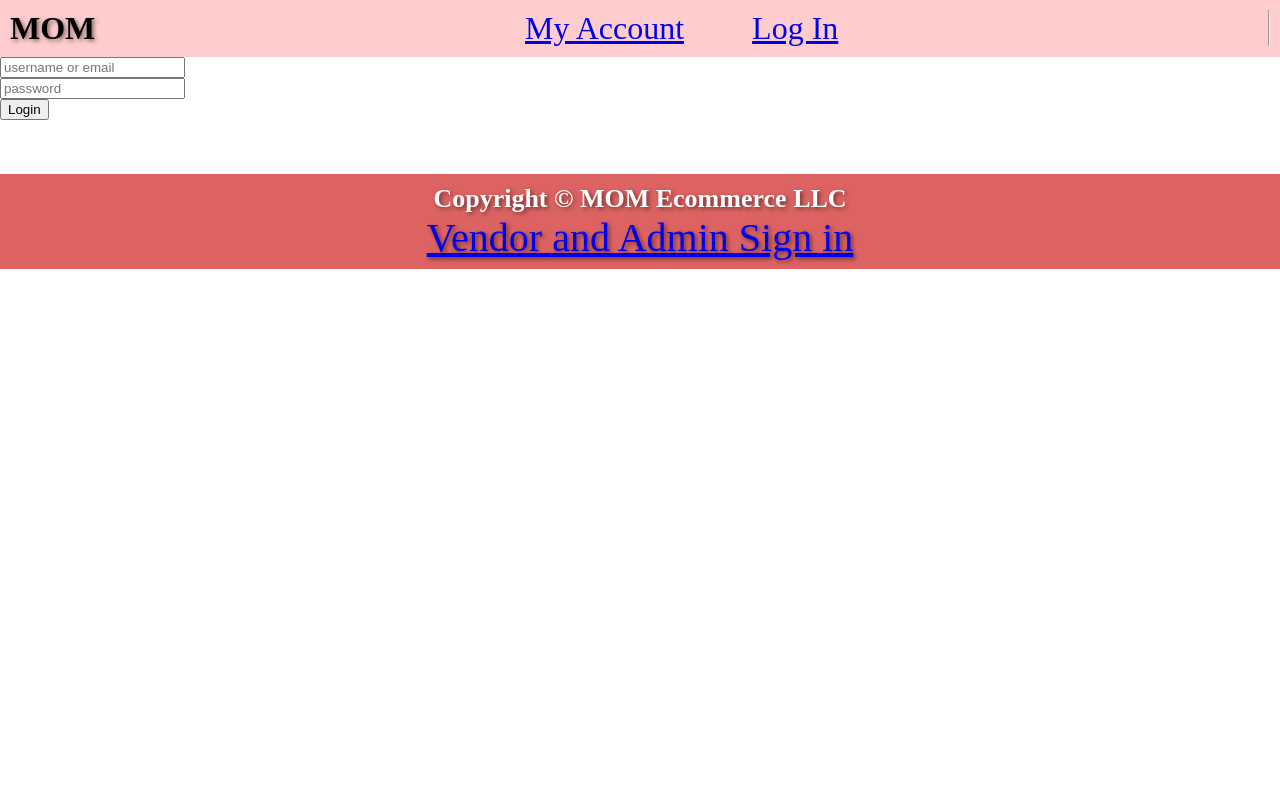
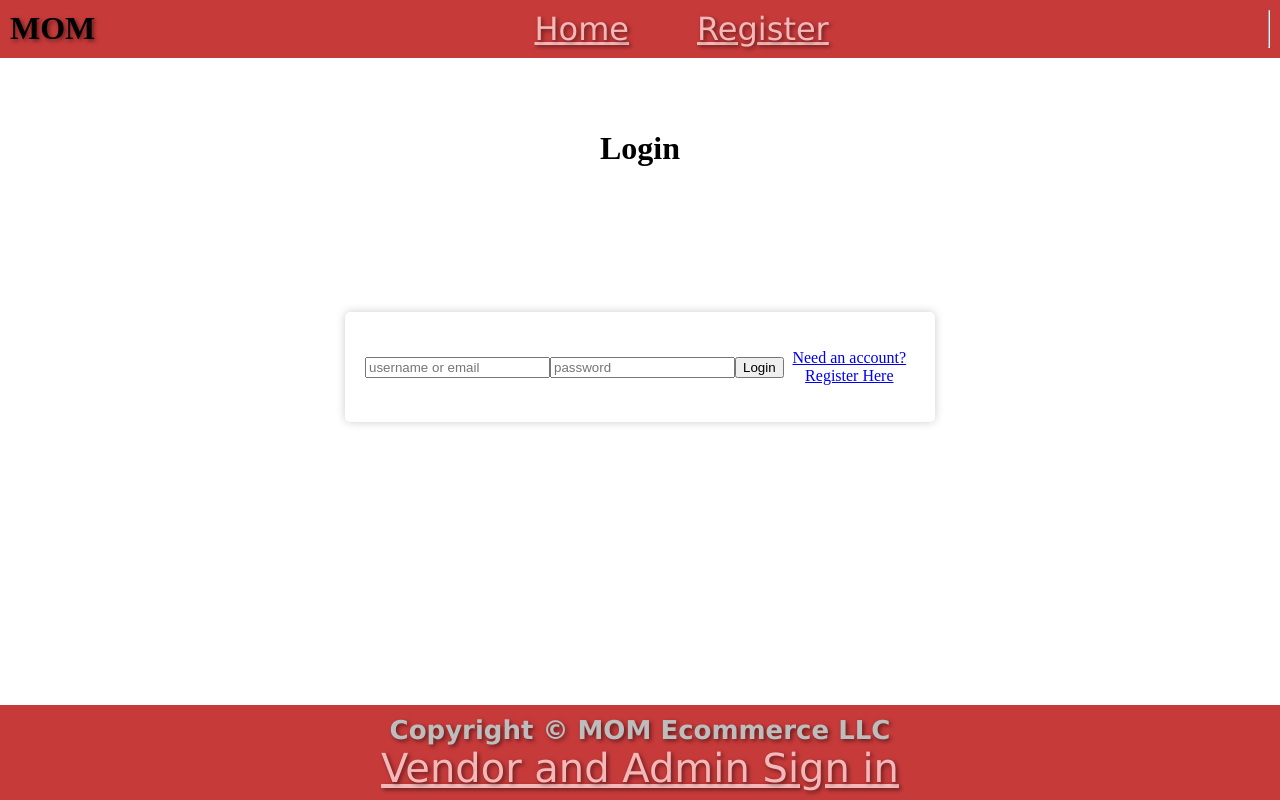
Before and after one commit to PeytonMeyer23/180-Final, a Flask app: page /login in a window 1280 px wide. Run offline with Flask 3, Linux system fonts and the light colour scheme.

Commit message:
CSS work
yea

```diff
--- a/app.py
+++ b/app.py
@@ -64,7 +64,7 @@ def create_account():
             {'name': name, 'username': username, 'email': email, 'password': hashed_password, 'accountType': accountType})
 
         conn.commit()
-        return redirect(url_for("/"))
+        return redirect(url_for("login"))
     else:
         return render_template("register.html")
 
@@ -85,9 +85,9 @@ def login():
             session['username_or_email'] = username_or_email
             session['role'] = role
             if role == 'vendor':
-                return redirect(url_for("chat"))
+                return redirect(url_for("home"))
             elif role == 'user':
-                return redirect(url_for("chat"))
+                return redirect(url_for("home"))
             elif role == 'admin':
                 return redirect(url_for("products"))
         else:
@@ -100,7 +100,7 @@ def login():
 def signout():
     if request.method == 'POST':
         session.clear()
-        return redirect('login')
+        return redirect('signout')
 
 
 @app.route('/products', methods=['GET', 'POST'])
@@ -325,7 +325,9 @@ def delete_boats():
     else:
         return flask.render_template("delete_test.html")
 
-
+@app.route('/home')
+def home():
+    return render_template("home.html")
 
 # @app.route('/info', methods=["GET"])
 # def account_info():
--- a/static/style.css
+++ b/static/style.css
@@ -19,17 +19,67 @@
     color: rgb(255, 224, 224);
   }
 
+  .registerbody {
+    display: flex;
+    justify-content: center;
+    align-items: center;
+    height: 50vh;
+  }
+
+  .registerbody form {
+    display: block;
+    justify-content: center;
+    align-items: center;
+    height: 200px;
+    width: 350px;
+
+    border: 5px solid #FFC0PB;
+    border-radius: 5px;
+    padding: 20px;
+    box-shadow: 0px 0px 10px rgba(0, 0, 0, 0.2);
+
+  }
+
+  .loginbody {
+    display: flex;
+    justify-content: center;
+    align-items: center;
+    height: 50vh;
+  }
+
+  .loginbody form {
+    display: flex;
+    justify-content: center;
+    align-items: center;
+    height: 70px;
+    width: 550px;
+    border: 5px solid #FFC0PB;
+    border-radius: 5px;
+    padding: 20px;
+    box-shadow: 0px 0px 10px rgba(0, 0, 0, 0.2);
+  }
+  .body form {
+    display: flex;
+    justify-content: center;
+    align-items: center;
+    height: 70px;
+    width: 550px;
+    border: 5px solid #FFC0PB;
+    border-radius: 5px;
+    padding: 20px;
+    box-shadow: 0px 0px 10px rgba(0, 0, 0, 0.2);
+  }
 
 
   .footer {
     padding-top: 10px ;
     padding-bottom: 10px ;
     color: white;
-    background: #c700009c;
+    background: #c73a3a;
     font-size: small;
     height: 75px;
     display: inline-block;
-    position: relative;
+    position: absolute;
     width: 100%;
   }
 
@@ -41,14 +91,24 @@
 
   header h1 {
     text-shadow: 2px 2px 4px rgba(0, 0, 0, 0.5);
+
+
   }
-
+  header a {
+    text-shadow: 2px 2px 4px rgba(0, 0, 0, 0.5);
+    color: #f5b8b8;
+    font-family: 'Lucida Sans', 'Lucida Sans Regular', 'Lucida Grande', 'Lucida Sans Unicode', Geneva, Verdana, sans-serif;
+  }
   footer h1 {
     text-shadow: 2px 2px 4px rgba(0, 0, 0, 0.5);
+    color: #bdbdbd;
+    font-family: 'Lucida Sans', 'Lucida Sans Regular', 'Lucida Grande', 'Lucida Sans Unicode', Geneva, Verdana, sans-serif;
   }
 
   footer a {
     text-shadow: 2px 2px 4px rgba(0, 0, 0, 0.5);
+    color: #f5b8b8;
+    font-family: 'Lucida Sans', 'Lucida Sans Regular', 'Lucida Grande', 'Lucida Sans Unicode', Geneva, Verdana, sans-serif;
   }
 
   .footer__admin-signin {
@@ -324,7 +384,7 @@ header{
     display: flex;
     flex-direction: row;
     justify-content: space-between;
-    background-color: rgb(255, 205, 205);
+    background: #c73a3a;
     padding: 10px;
 }
 
--- a/templates/account_info.html
+++ b/templates/account_info.html
@@ -17,7 +17,7 @@
 {% block body %}
  <center><h3>Account Info</h3></center>
 
-
+<br><br>
 <div class="account_info">
     <h2>Username: {{ user[0] }}</h2>
     <br>
--- a/templates/base.html
+++ b/templates/base.html
@@ -22,7 +22,7 @@
           <div class="footeraddr">
             <h1>Copyright © MOM Ecommerce LLC</h1>
           </div>
-          {% block a %}<a href="/login.html" class="footer__admin-signin">Vendor and Admin Sign in</a>{% endblock %}
+          {% block a %}<a href="/login" class="footer__admin-signin">Vendor and Admin Sign in</a>{% endblock %}
       </footer>
 </body>
 </html>
--- a/templates/login.html
+++ b/templates/login.html
@@ -4,17 +4,21 @@
 {% endblock %}
 {% block nav %}
 <div class="nav-flex">
-    <a href="/">My Account</a>
-    <a href="/">Log In</a>
+    <a href="/">Home</a>
+    <a href="/register">Register</a>
 </div>
 {% endblock %}
 {% block body %}
-
-<div class="body">
+<br><br><br><br>
+<center><h1>Login</h1></center>
+<div class="loginbody">
     <form action="/login" method="POST">
         <input type="text" name="input" placeholder="username or email" class="input_field"> <br>
         <input type="text" name="password" placeholder="password" class="input_field"> <br>
         <input type="submit" value="Login" class="input_submit">
+        <br>
+        <br>
+        <center><a href="/register">Need an account? Register Here</a></center>
     {% if error_message %}
         <div class="error">{{ error_message }}</div>
     {% endif %}
```
Also changed, not shown: templates/chat.html (+19 -11 lines), templates/home.html (added, +44 -0 lines), templates/index.html (+2 -17 lines), templates/register.html (+8 -5 lines), templates/show_chat.html (+16 -0 lines).
